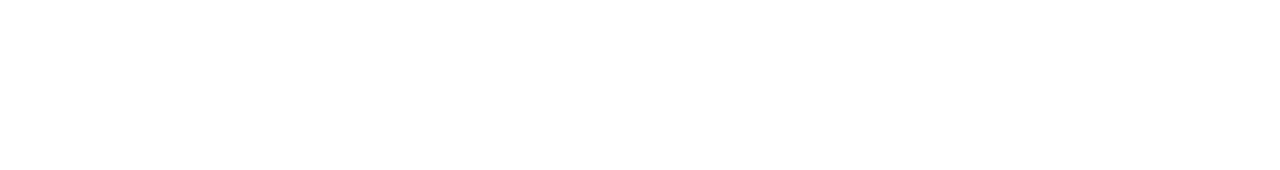
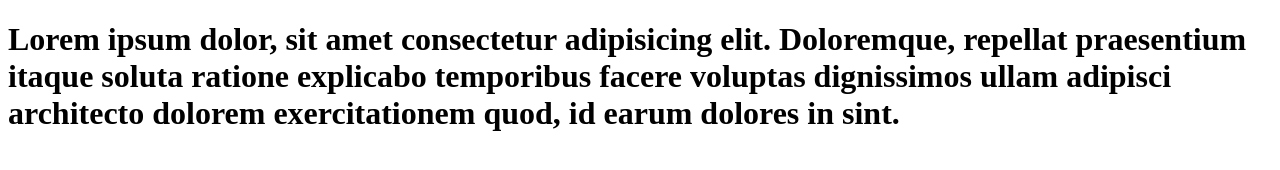
Before and after one commit to Lucaspozziok64/mi-primer-repo, a plain HTML site: page index.html in a window 1280 px wide. Drawn offline with Linux system fonts and the light colour scheme.

```diff
--- a/index.html
+++ b/index.html
@@ -6,6 +6,8 @@
     <title>Document</title>
 </head>
 <body>
-
+    <h1>
+        Lorem ipsum dolor, sit amet consectetur adipisicing elit. Doloremque, repellat praesentium itaque soluta ratione explicabo temporibus facere voluptas dignissimos ullam adipisci architecto dolorem exercitationem quod, id earum dolores in sint.
+    </h1>
 </body>
 </html>
```
